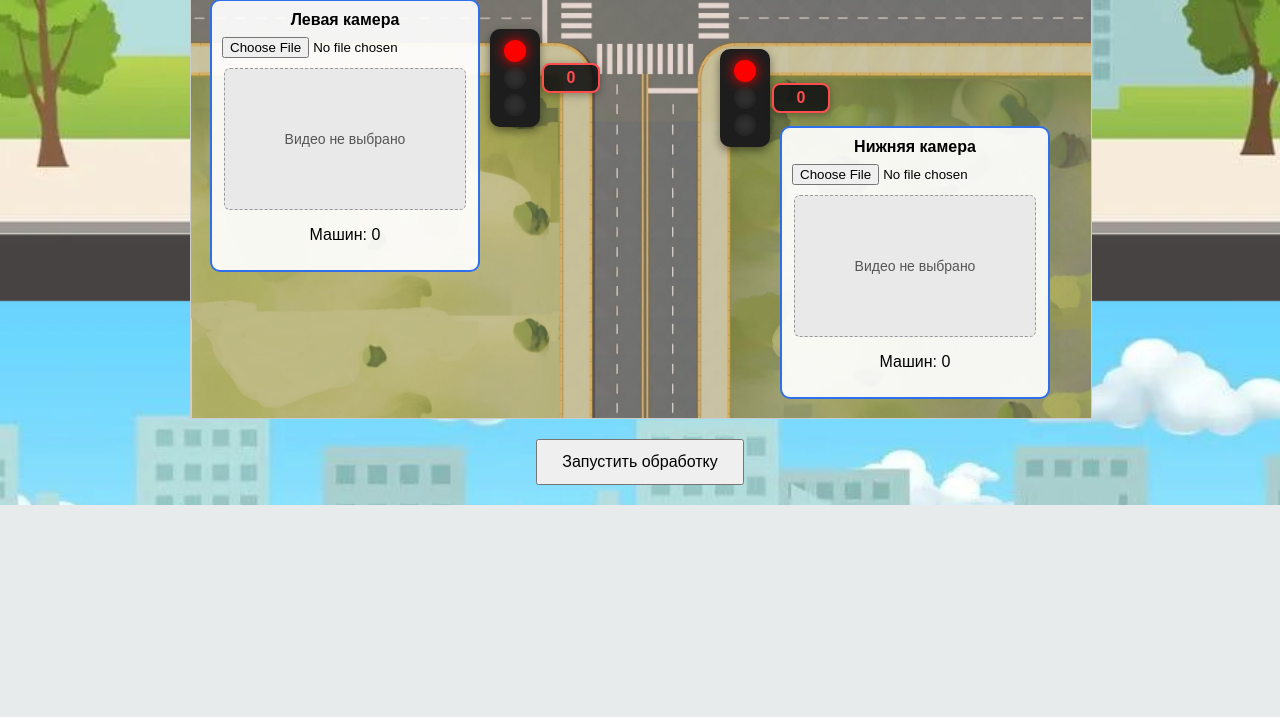
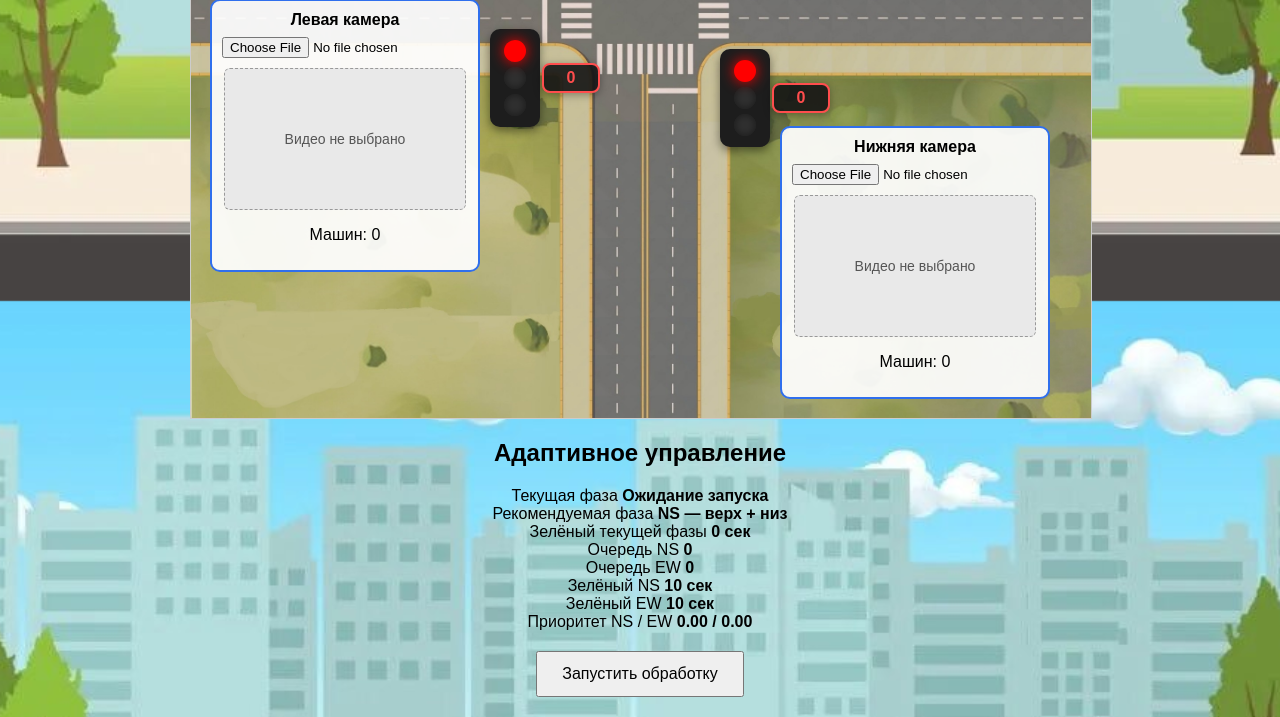
Before and after one commit to Alexey-Chex/Diplom, a Flask app: page / in a window 1280 px wide. Shown: the part 499-1216 px from the top of the page. Before the commit the page ends 1004 px from the top, so only its background shows below. Run offline with Flask 3, Linux system fonts and the light colour scheme.

Commit message:
Add adaptive control metrics panel

```diff
--- a/templates/index.html
+++ b/templates/index.html
@@ -102,6 +102,52 @@
             </div>
         </div>
 
+        <div class="adaptive-panel">
+            <h2>Адаптивное управление</h2>
+
+            <div class="adaptive-grid">
+                <div class="adaptive-card">
+                    <span>Текущая фаза</span>
+                    <strong id="current-phase">Ожидание данных</strong>
+                </div>
+
+                <div class="adaptive-card">
+                    <span>Рекомендуемая фаза</span>
+                    <strong id="recommended-phase">Ожидание данных</strong>
+                </div>
+
+                <div class="adaptive-card">
+                    <span>Зелёный текущей фазы</span>
+                    <strong id="current-green">0 сек</strong>
+                </div>
+
+                <div class="adaptive-card">
+                    <span>Очередь NS</span>
+                    <strong id="ns-queue">0</strong>
+                </div>
+
+                <div class="adaptive-card">
+                    <span>Очередь EW</span>
+                    <strong id="ew-queue">0</strong>
+                </div>
+
+                <div class="adaptive-card">
+                    <span>Зелёный NS</span>
+                    <strong id="ns-green">0 сек</strong>
+                </div>
+
+                <div class="adaptive-card">
+                    <span>Зелёный EW</span>
+                    <strong id="ew-green">0 сек</strong>
+                </div>
+
+                <div class="adaptive-card">
+                    <span>Приоритет NS / EW</span>
+                    <strong><span id="ns-priority">0.00</span> / <span id="ew-priority">0.00</span></strong>
+                </div>
+            </div>
+        </div>
+
         <div class="buttons">
             <button type="submit">Запустить обработку</button>
         </div>
```
